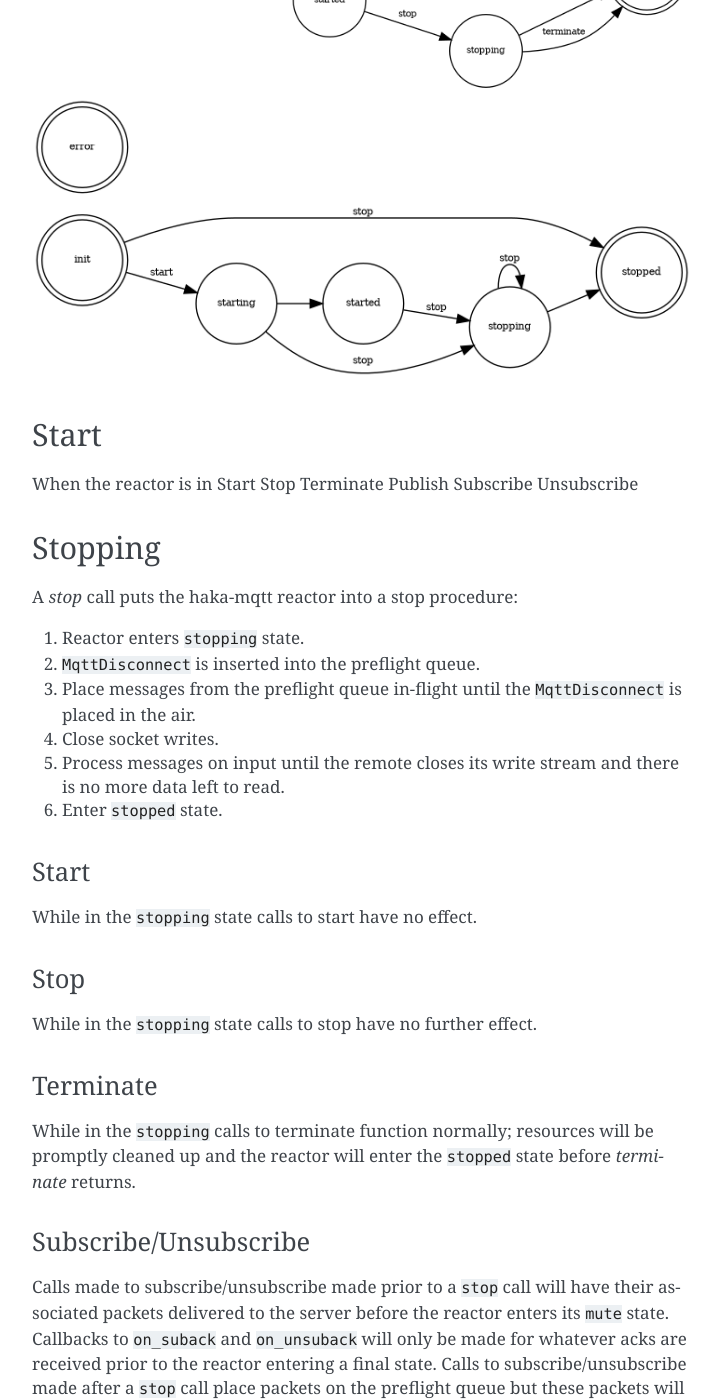
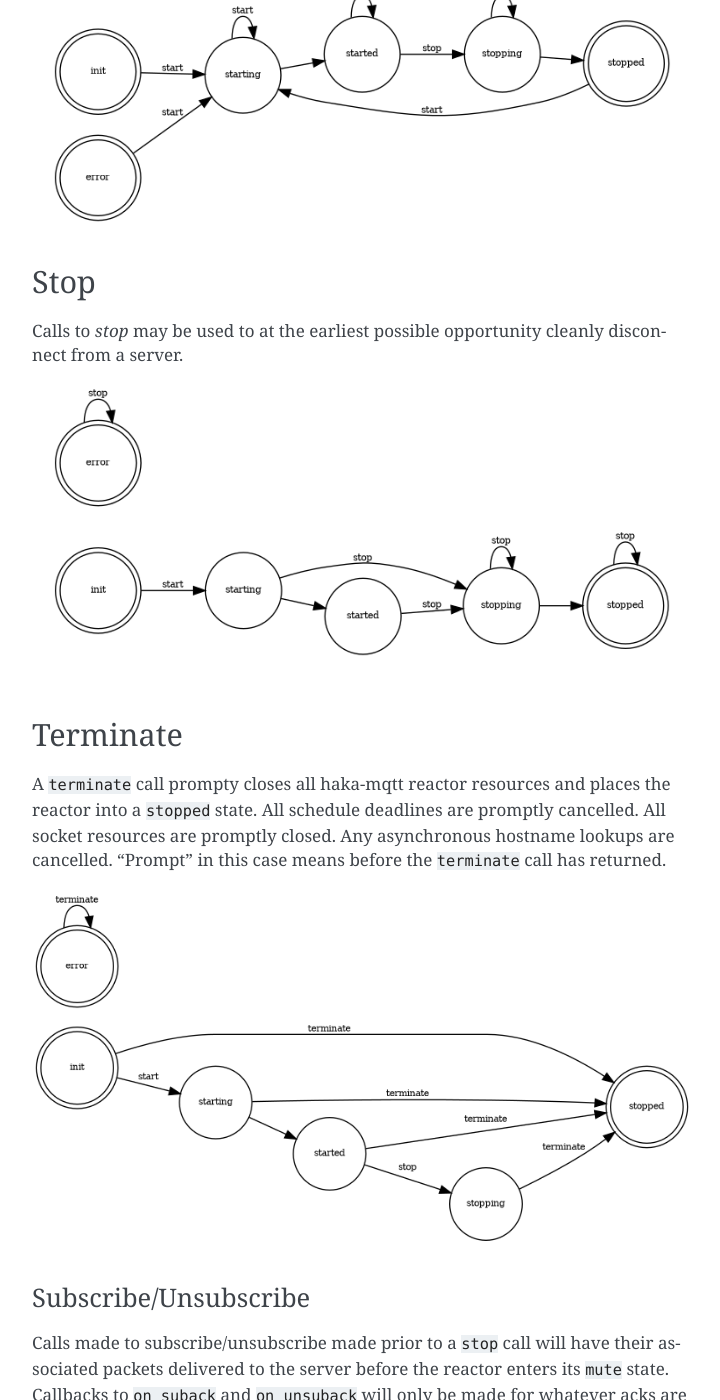
Before and after one commit to kcallin/haka-mqtt, a Sphinx documentation site: the page built from doc/source/reactor_lifecycle.rst, in a window 1280 px wide and 1400 px high, scrolled down 646 px. Shown: the whole window, without its empty margins (388-1108 px from the left). Built offline with Sphinx 7.4.7, drawn with Linux system fonts in a browser that asks for light colours; pages that are not in the unit, such as notebooks, are missing from menus; some of the changed text lies outside the part shown.

Commit message:
Updated reactor_lifecycle state diagrams.

```diff
--- a/doc/source/reactor_lifecycle.rst
+++ b/doc/source/reactor_lifecycle.rst
@@ -2,7 +2,43 @@
 Reactor Lifecycle
 ==================
 
-This is a uml diagram.
+A reactor has active and inactive states.  While in an inactive state
+no sockets are active, no DNS calls are active, and no tasks are
+scheduled.  Any of these may be true in an active state.
+
+The normal reactor lifecycle is summarized in this state diagram:
+
+.. graphviz::
+
+    digraph START {
+        node [shape=circle,fontsize=8,fixedsize=true,width=0.9];
+        edge [fontsize=8];
+        rankdir=LR;
+
+        "init" [shape="doublecircle"];
+        "stopped" [shape="doublecircle"];
+        "error" [shape="doublecircle"];
+
+        subgraph cluster0 {
+            graph[style="invisible"];
+
+            "init" -> "starting" [label="start"];
+            "starting" -> "started";
+            "started" -> "stopping" [label="stop"];
+            "stopping" -> "stopped";
+        }
+
+        starting -> error [label="err"];
+        started -> error [label="err"];
+        stopping -> error [label="err"];
+    }
+
+Start
+======
+
+Calls to `start` can be used to activate an inactive reactor otherwise
+they have no effect.
+
 
 .. graphviz::
 
@@ -33,6 +69,50 @@ This is a uml diagram.
     }
 
 
+Stop
+=====
+
+Calls to `stop` may be used to at the earliest possible opportunity
+cleanly disconnect from a server.
+
+.. graphviz::
+
+    digraph START {
+        node [shape=circle,fontsize=8,fixedsize=true,width=0.9];
+        edge [fontsize=8];
+        rankdir=LR;
+
+        "init" [shape="doublecircle"];
+        "stopped" [shape="doublecircle"];
+        "error" [shape="doublecircle"];
+
+        subgraph cluster0 {
+            graph[style="invisible"];
+
+            "init" -> "starting" [label="start"];
+            "starting" -> "started";
+            "started" -> "stopping" [label="stop"];
+            "stopping" -> "stopped";
+        }
+
+        "error" -> "error" [label="stop"];
+
+        "stopped" -> "stopped" [label="stop"];
+        "starting" -> "stopping" [label="stop"];
+        "stopping" -> "stopping" [label="stop"];
+    }
+
+
+Terminate
+==========
+
+A ``terminate`` call prompty closes all haka-mqtt reactor resources and
+places the reactor into a ``stopped`` state.  All schedule deadlines are
+promptly cancelled.  All socket resources are promptly closed.  Any
+asynchronous hostname lookups are cancelled.  "Prompt" in this case
+means before the ``terminate`` call has returned.
+
+
 .. graphviz::
 
     digraph TERMINATE {
@@ -47,84 +127,14 @@ This is a uml diagram.
         "init" -> "starting" [label="start"];
         "starting" -> "started";
         "started" -> "stopping" [label="stop"];
-        "stopping" -> "stopped";
 
         "init" -> "stopped" [label="terminate"];
         "starting" -> "stopped" [label="terminate"];
         "started" -> "stopped" [label="terminate"];
         "stopping" -> "stopped"  [label="terminate"];
+
+        "error" -> "error" [label="terminate"];
     }
-
-
-.. graphviz::
-
-    digraph STOP {
-        node [shape=circle,fontsize=8,fixedsize=true,width=0.9];
-        edge [fontsize=8];
-        rankdir=LR;
-
-        "init" [shape="doublecircle"];
-        "stopped" [shape="doublecircle"];
-        "error" [shape="doublecircle"];
-
-        "init" -> "starting" [label="start"];
-        "starting" -> "started";
-        "started" -> "stopping" [label="stop"];
-        "stopping" -> "stopped";
-
-        "init" -> "stopped" [label="stop"];
-        "starting" -> "stopping" [label="stop"];
-        "stopping" -> "stopping"  [label="stop"];
-    }
-
-
-
-
-Start
-======
-
-When the reactor is in
-Start
-Stop
-Terminate
-Publish
-Subscribe
-Unsubscribe
-
-
-Stopping
-=========
-
-A `stop` call puts the haka-mqtt reactor into a stop procedure:
-
-1. Reactor enters ``stopping`` state.
-2. ``MqttDisconnect`` is inserted into the preflight queue.
-3. Place messages from the preflight queue in-flight until the
-   ``MqttDisconnect`` is placed in the air.
-4. Close socket writes.
-5. Process messages on input until the remote closes its write stream
-   and there is no more data left to read.
-6. Enter ``stopped`` state.
-
-
-Start
-------
-
-While in the ``stopping`` state calls to start have no effect.
-
-
-Stop
------
-
-While in the ``stopping`` state calls to stop have no further effect.
-
-
-Terminate
-----------
-
-While in the ``stopping`` calls to terminate function normally;
-resources will be promptly cleaned up and the reactor will enter the
-``stopped`` state before `terminate` returns.
 
 
 Subscribe/Unsubscribe
@@ -148,12 +158,3 @@ Calls to publish ``stopping`` state will add ``MqttPublish`` packets to
 the pre-flight queue but these packets will not be delivered to the
 server before a disconnect.  A successfull reconnection beginning with
 a call to start will see them subseuqently delivered.
-
-
-Terminating
-============
-
-A ``terminate`` call prompty closes all haka-mqtt reactor resources and
-places the reactor into a ``stopped`` state.  All schedule deadlines are
-promptly cancelled.  All socket resources are promptly closed.  Any
-asynchronous hostname lookups are cancelled.
```
